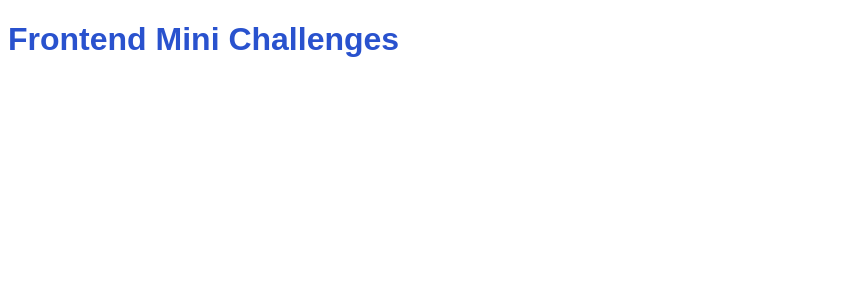
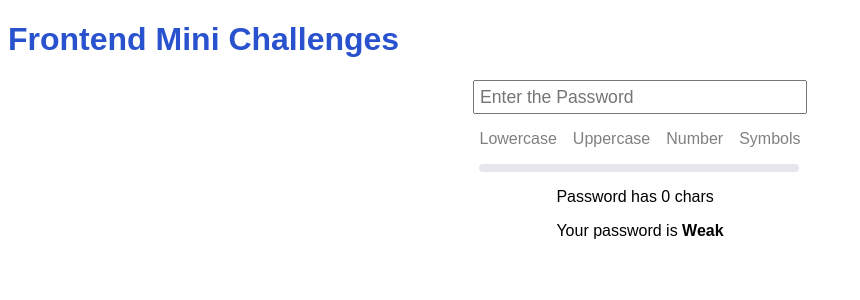
Before and after one commit to Sivananda-Balaji/frontend-react-challenges, a React (Vite) app: page /challenges/PasswordStrength in a window 1280 px wide. Shown: the top 300 px of the page, without its empty margins (0-860 px from the left). Built offline with nearby package versions, Linux system fonts and the light colour scheme.

Commit message:
add password strength challenge to the project

```diff
--- a/src/App.jsx
+++ b/src/App.jsx
@@ -28,6 +28,7 @@ import EmailTemplates from "./challenges/EmailTemplates/EmailTemplates";
 import TrafficLights from "./challenges/TrafficLights/TrafficLights";
 import ToastPopup from "./challenges/ToastPopup/ToastPopup";
 import ModalPopup from "./challenges/ModalPopup/ModalPopup";
+import PasswordStrength from "./challenges/PasswordStrength/PasswordStrength";
 
 function App() {
   return (
@@ -88,6 +89,10 @@ function App() {
           <Route path="challenges/TrafficLights" element={<TrafficLights />} />
           <Route path="challenges/ToastPopup" element={<ToastPopup />} />
           <Route path="challenges/ModalPopup" element={<ModalPopup />} />
+          <Route
+            path="challenges/PasswordStrength"
+            element={<PasswordStrength />}
+          />
         </Routes>
       </main>
     </div>
--- /dev/null
+++ b/src/challenges/PasswordStrength/PasswordStrength.jsx
@@ -0,0 +1,66 @@
+import { useState } from "react";
+import style from "./PasswordStrength.module.css";
+import { usePasswordValidation } from "./usePasswordValidation";
+
+const PasswordStrength = () => {
+  const [password, setPassword] = useState("");
+  const passwordLength = password.length;
+  const [passwordScore, passwordStrength, passwordIndication] =
+    usePasswordValidation(password);
+
+  const { lc, uc, num, sym } = passwordIndication;
+  const barColor =
+    passwordScore > 5
+      ? passwordScore > 8
+        ? style.greenColor
+        : style.orangeColor
+      : style.redColor;
+
+  const handleChange = (e) => {
+    const { value } = e.target;
+    setPassword(value);
+  };
+
+  return (
+    <div className={style.container}>
+      <div className={style.inputContainer}>
+        <input
+          type="text"
+          placeholder="Enter the Password"
+          onChange={handleChange}
+          value={password}
+        />
+      </div>
+      <div className={style.strengthContainer}>
+        <div className={style.passwordIndicators}>
+          <p className={`${lc ? style.passwordIndicatorsActive : ""}`}>
+            Lowercase
+          </p>
+          <p className={`${uc ? style.passwordIndicatorsActive : ""}`}>
+            Uppercase
+          </p>
+          <p className={`${num ? style.passwordIndicatorsActive : ""}`}>
+            Number
+          </p>
+          <p className={`${sym ? style.passwordIndicatorsActive : ""}`}>
+            Symbols
+          </p>
+        </div>
+        <div className={style.passwordScoreBar}>
+          <div
+            className={`${style.barFill} ${barColor}`}
+            style={{ width: `${passwordScore * 10}%` }}
+          />
+        </div>
+      </div>
+      <div>
+        <p>Password has {passwordLength} chars</p>
+        <p>
+          Your password is <strong>{passwordStrength}</strong>
+        </p>
+      </div>
+    </div>
+  );
+};
+
+export default PasswordStrength;
--- /dev/null
+++ b/src/challenges/PasswordStrength/PasswordStrength.module.css
@@ -0,0 +1,49 @@
+.container {
+  font-family: sans-serif;
+  font-size: 1rem;
+  display: flex;
+  flex-direction: column;
+  align-items: center;
+}
+
+.inputContainer input {
+  padding: 0.3rem;
+  font-size: 1.1rem;
+  width: 20rem;
+}
+
+.passwordIndicators {
+  display: flex;
+  color: gray;
+  gap: 1rem;
+}
+
+.passwordIndicatorsActive {
+  color: green;
+}
+
+.passwordScoreBar {
+  width: 20rem;
+  height: 8px;
+  background-color: #e5e7eb; /* light gray */
+  border-radius: 6px;
+  overflow: hidden;
+}
+.barFill {
+  height: 100%;
+  transition:
+    width 0.3s ease,
+    background-color 0.3s ease;
+}
+
+.greenColor {
+  background: green;
+}
+
+.orangeColor {
+  background: orange;
+}
+
+.redColor {
+  background: red;
+}
--- /dev/null
+++ b/src/challenges/PasswordStrength/usePasswordValidation.js
@@ -0,0 +1,33 @@
+export const usePasswordValidation = (password) => {
+  const hasLowerCase = /[a-z]/.test(password);
+  const hasUpperCase = /[A-Z]/.test(password);
+  const hasNumbers = /\d/.test(password);
+  const hasSymbols = /[^A-Za-z0-9]/.test(password);
+  const getPasswordScore = (password) => {
+    let score = 0;
+    const len = password.length;
+    if (len > 3) {
+      score = Math.min(6, Math.floor(len / 3));
+      score += +hasLowerCase + +hasUpperCase + +hasNumbers + +hasSymbols;
+    }
+    return score;
+  };
+  const getPasswordStrength = (score) => {
+    if (score > 8) {
+      return "Strong";
+    } else if (score > 5) {
+      return "Medium";
+    } else {
+      return "Weak";
+    }
+  };
+  const passwordScore = getPasswordScore(password);
+  const passwordStrength = getPasswordStrength(passwordScore);
+  const passwordIndication = {
+    lc: hasLowerCase,
+    uc: hasUpperCase,
+    num: hasNumbers,
+    sym: hasSymbols,
+  };
+  return [passwordScore, passwordStrength, passwordIndication];
+};
--- a/src/pages/Home.jsx
+++ b/src/pages/Home.jsx
@@ -89,6 +89,9 @@ const Home = () => {
         <li>
           <Link to="challenges/ModalPopup">Modal Popup</Link>
         </li>
+        <li>
+          <Link to="challenges/PasswordStrength">Password Strength</Link>
+        </li>
       </ul>
     </div>
   );
```
